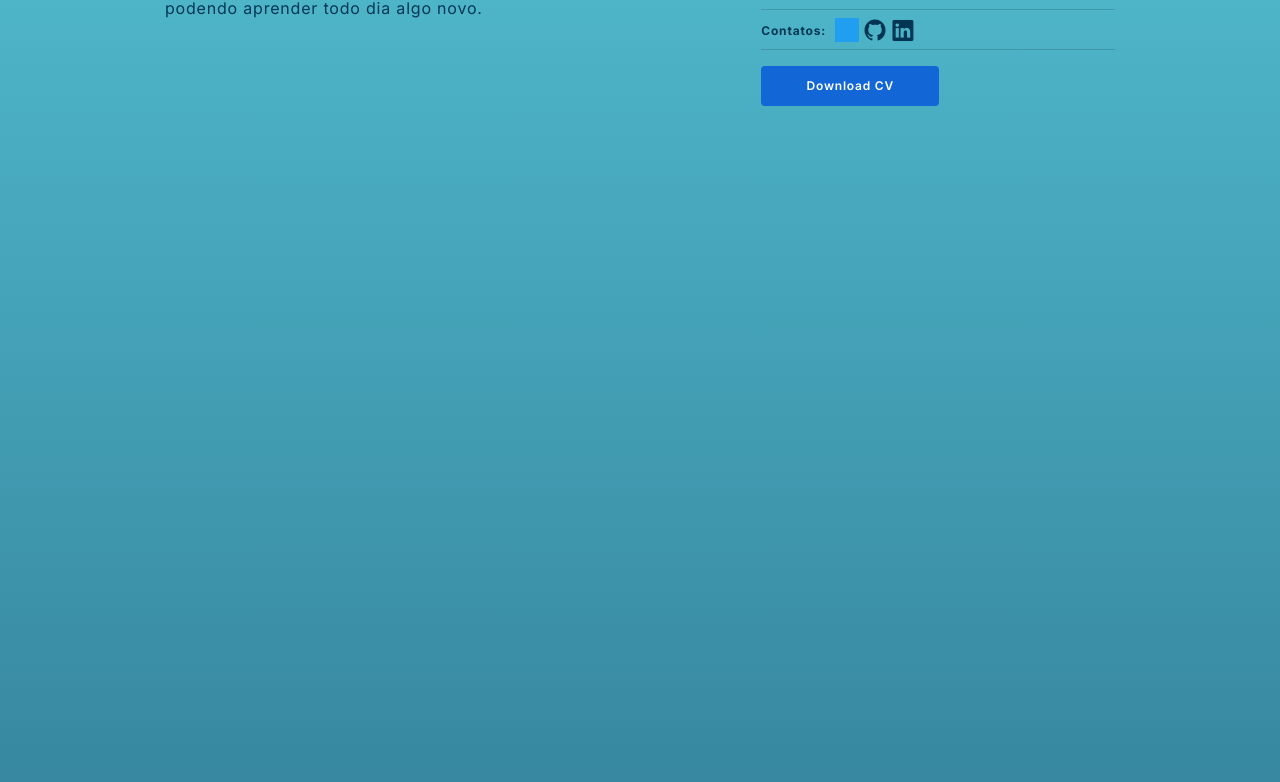
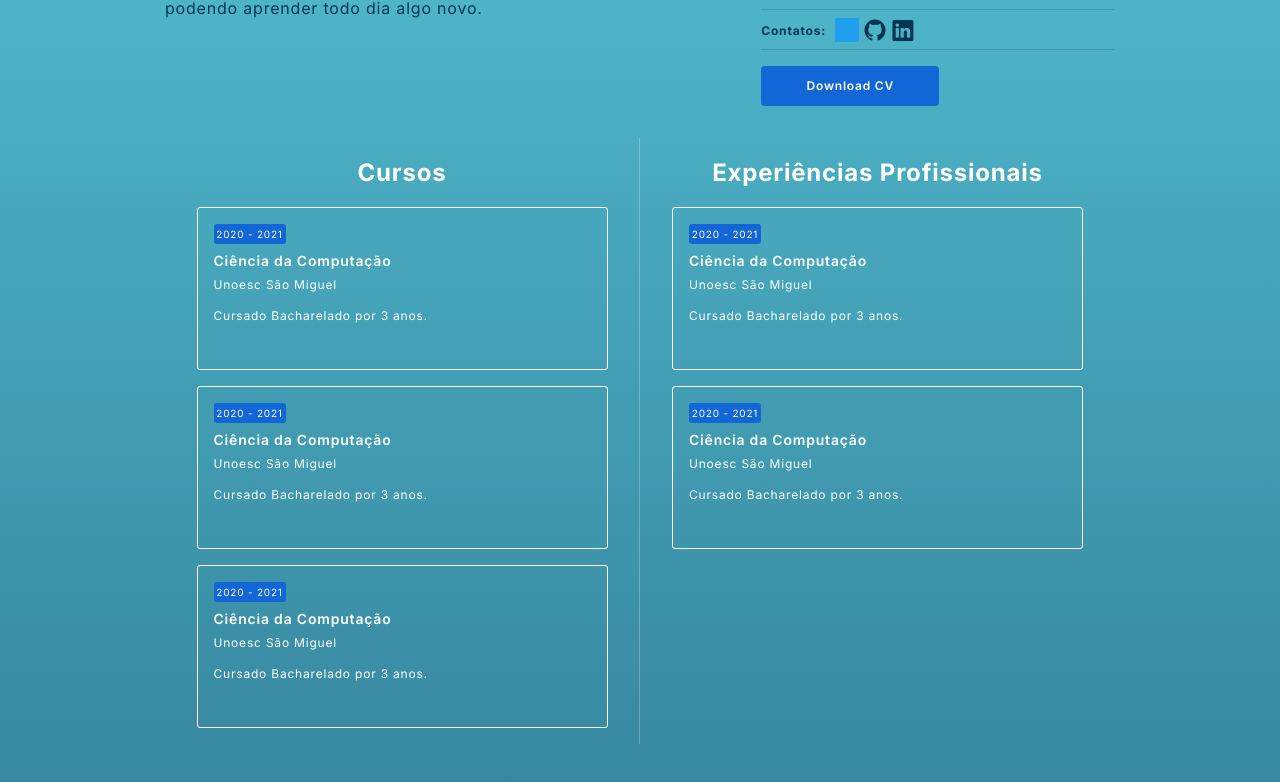
Before and after one commit to franciscoclavero/portfolio, a Next.js app: page / in a window 1280 px wide. Shown: the part 342-1124 px from the top of the page. Built offline with nearby package versions, Linux system fonts and the light colour scheme; grey boxes are pictures that could not be loaded.

Commit message:
feat: add page em body

```diff
--- a/src/components/templates/BodyContent/index.tsx
+++ b/src/components/templates/BodyContent/index.tsx
@@ -1,4 +1,5 @@
 import React from 'react';
+import ExperiencePage from 'src/components/pages/ExperiencePage';
 
 import HomePage from 'src/components/pages/HomePage';
 
@@ -8,6 +9,7 @@ const BodyContent = () => {
   return (
     <BodyContentStyled>
       <HomePage />
+      <ExperiencePage />
     </BodyContentStyled>
   );
 };
```
